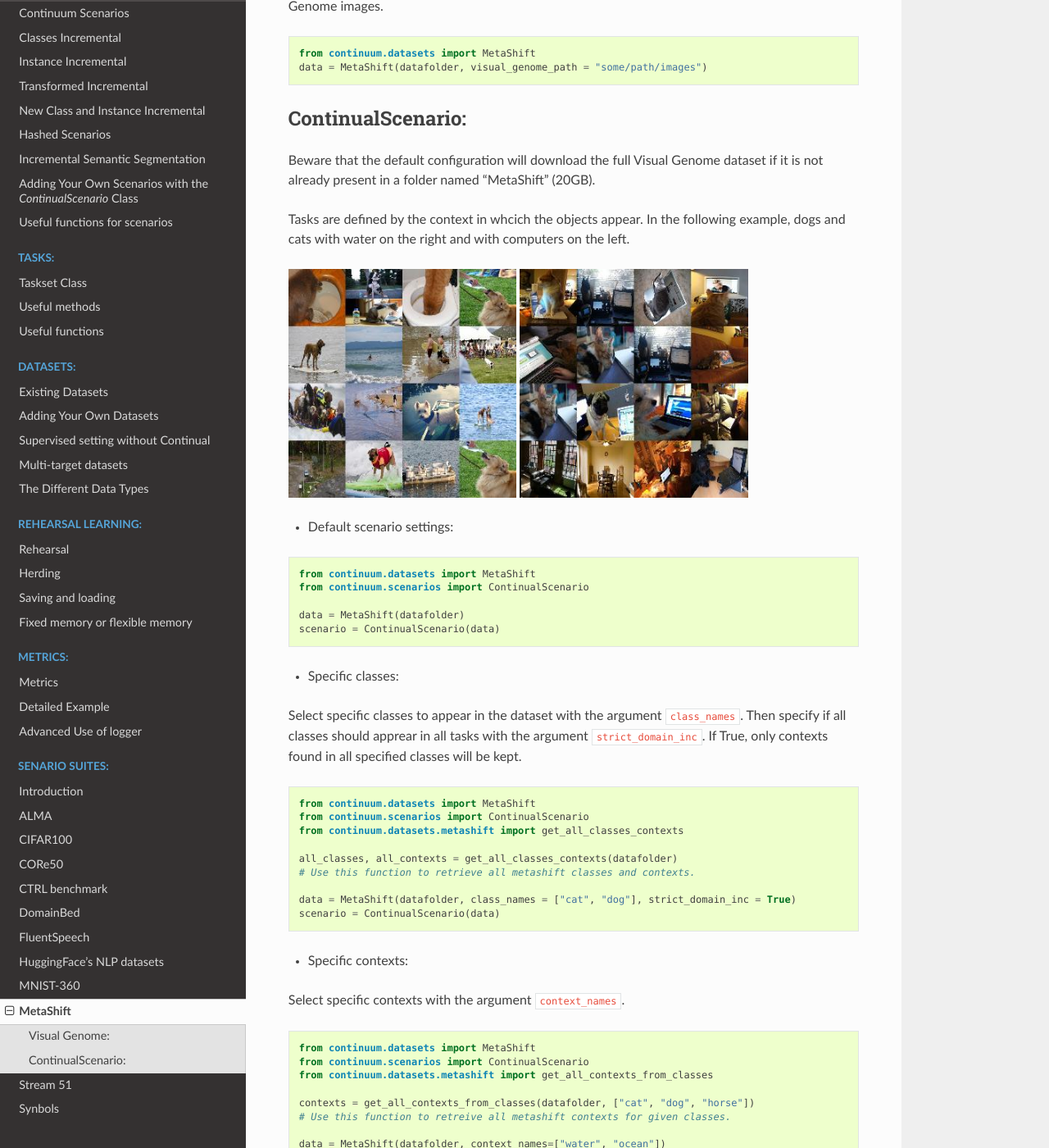
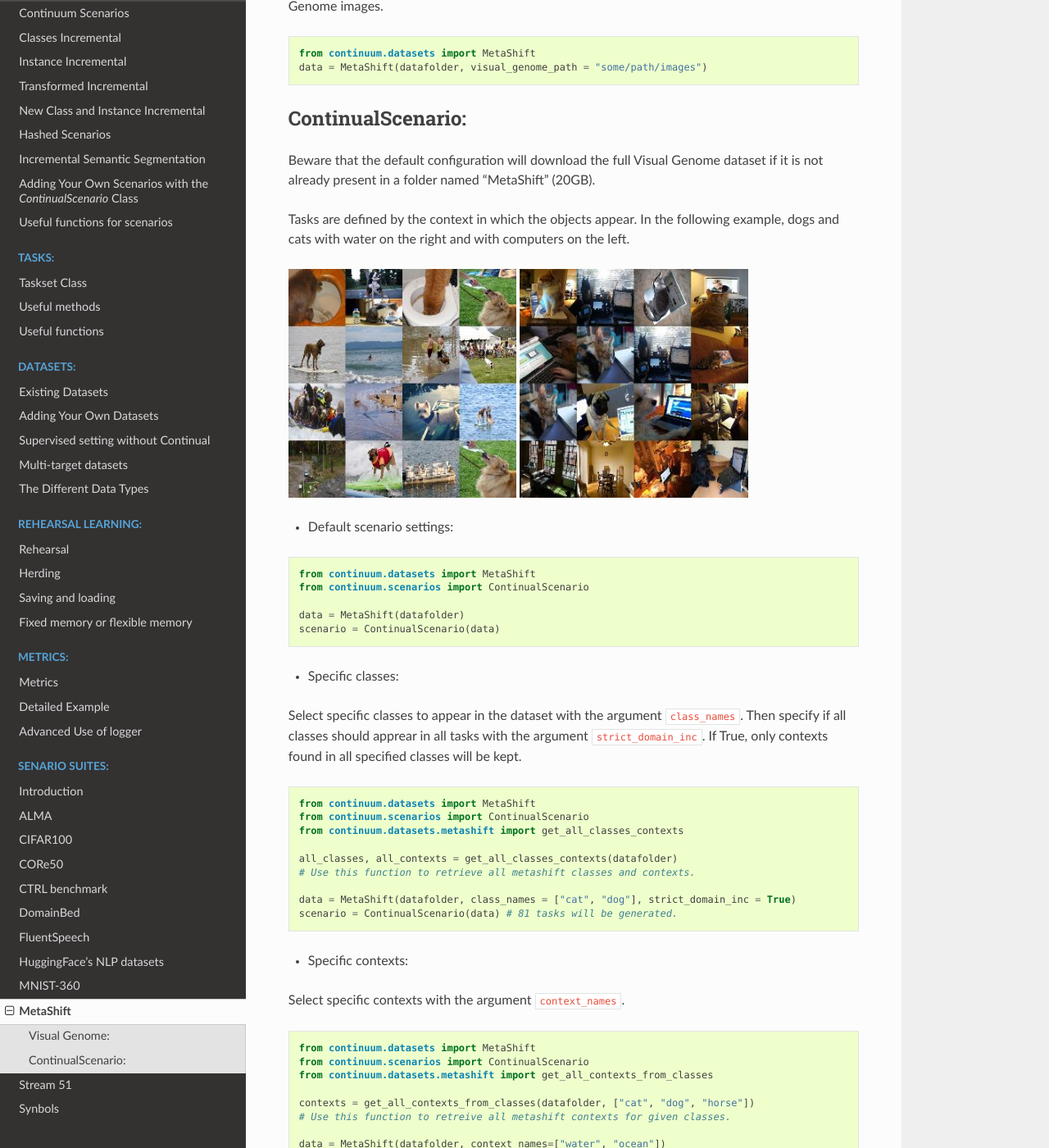
Before and after one commit to Continvvm/continuum, a Sphinx documentation site: the page built from docs/tutorials/scenarios_suites/MetaShift.rst, in a window 1280 px wide and 1400 px high, scrolled down 738 px. Shown: the whole window at 82% size. Built offline with Sphinx 7.4.7 and the Read the Docs theme 2.0.0, drawn with Linux system fonts in a browser that asks for light colours.

Commit message:
comments visual genome + nbtasks doc

```diff
--- a/docs/tutorials/scenarios_suites/MetaShift.rst
+++ b/docs/tutorials/scenarios_suites/MetaShift.rst
@@ -34,7 +34,7 @@ ContinualScenario:
 
 Beware that the default configuration will download the full Visual Genome dataset if it is not already present in a folder named "MetaShift" (20GB).
 
-Tasks are defined by the context in whcich  the objects appear. In the following example, dogs and cats with water on the right and with computers on the left.
+Tasks are defined by the context in which  the objects appear. In the following example, dogs and cats with water on the right and with computers on the left.
 
 .. image:: ../../../images/Metashift_dogcat_water.jpg
     :width: 40%
@@ -67,7 +67,7 @@ Then specify if all classes should apprear in all tasks with the argument :code:
     # Use this function to retrieve all metashift classes and contexts.
 
     data = MetaShift(datafolder, class_names = ["cat", "dog"], strict_domain_inc = True)
-    scenario = ContinualScenario(data)
+    scenario = ContinualScenario(data) # 81 tasks will be generated.
 
 
 - Specific contexts:
```
Also changed, not shown: 1 other file.
